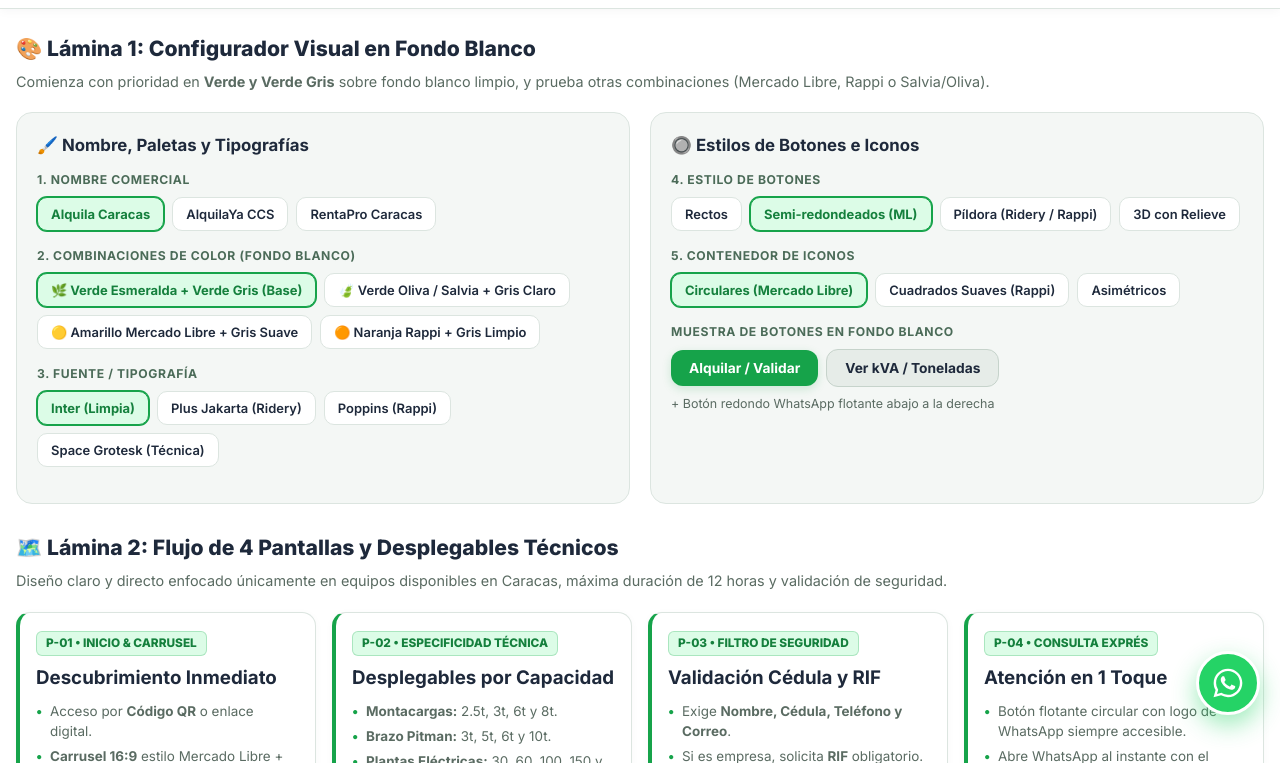
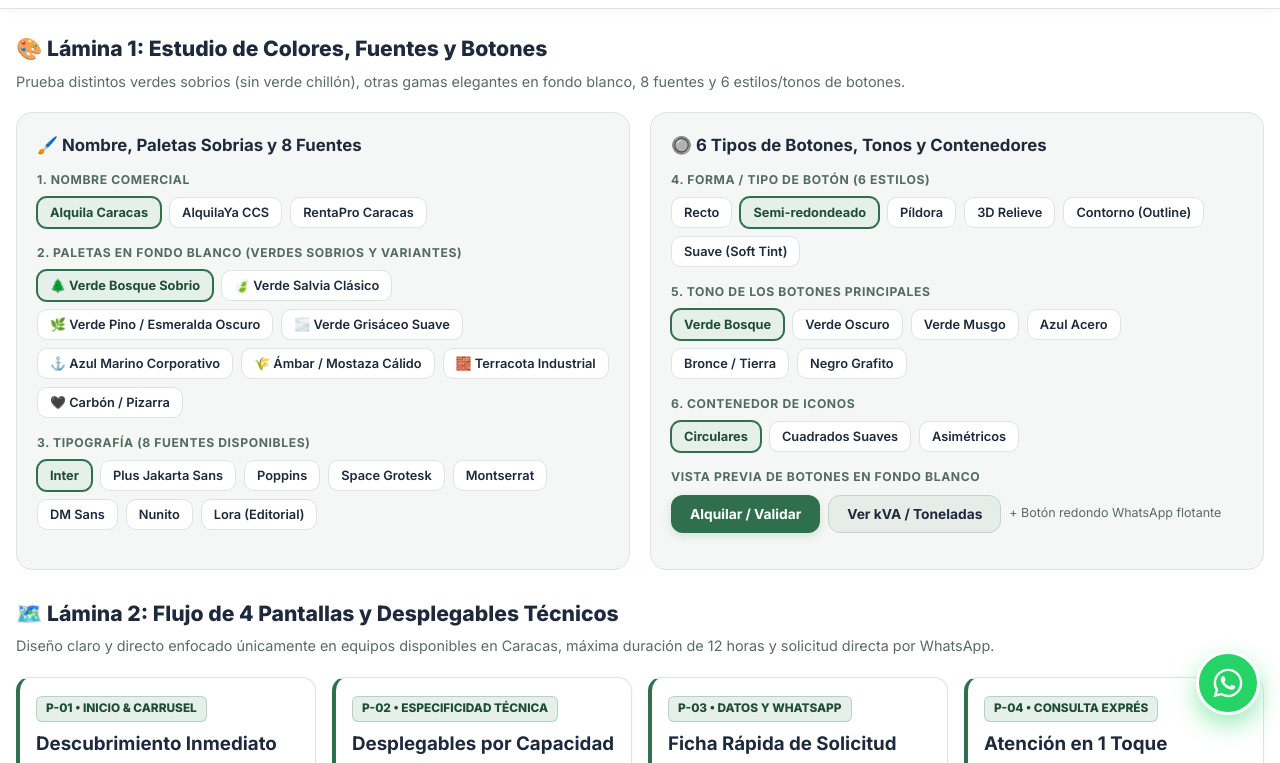
Before and after one commit to juansuarez2011-png/ALQUILER_CARACAS, a plain HTML site: page index.html in a window 1280 px wide. Shown: the part 65-828 px from the top of the page. Drawn offline with Linux system fonts and the light colour scheme.

Commit message:
Update index.html

```diff
--- a/index.html
+++ b/index.html
@@ -6,13 +6,13 @@
   <title>Alquila Caracas — Propuesta Interactiva y Demo Beta</title>
   <link rel="preconnect" href="https://fonts.googleapis.com">
   <link rel="preconnect" href="https://fonts.gstatic.com" crossorigin>
-  <link href="https://fonts.googleapis.com/css2?family=Inter:wght@400;500;600;700;800&family=Plus+Jakarta+Sans:wght@500;700;800&family=Poppins:wght@500;600;700;800&family=Space+Grotesk:wght@500;700&display=swap" rel="stylesheet">
+  <link href="https://fonts.googleapis.com/css2?family=DM+Sans:wght@400;500;700&family=Inter:wght@400;500;600;700;800&family=Lora:wght@500;600;700&family=Montserrat:wght@500;600;700;800&family=Nunito:wght@500;600;700;800&family=Plus+Jakarta+Sans:wght@500;700;800&family=Poppins:wght@500;600;700;800&family=Space+Grotesk:wght@500;700&display=swap" rel="stylesheet">
   <style>
     :root {
-      --primary: #16A34A;
-      --primary-dark: #15803D;
-      --primary-soft: #DCFCE7;
-      --sage-accent: #4B6B58;
+      --primary: #2F6F4E;
+      --primary-dark: #1E4D36;
+      --primary-soft: #E6F0EA;
+      --sage-accent: #526B5E;
       --primary-text: #FFFFFF;
       --bg-page: #FFFFFF;
       --surface-soft: #F4F7F5;
@@ -20,8 +20,11 @@
       --text-main: #1E293B;
       --text-muted: #5A6B62;
       --border-color: #DCE5E0;
+      --btn-bg: #2F6F4E;
+      --btn-color: #FFFFFF;
+      --btn-border: transparent;
       --btn-radius: 12px;
-      --btn-shadow: 0 3px 10px rgba(22, 163, 74, 0.18);
+      --btn-shadow: 0 3px 10px rgba(47, 111, 78, 0.16);
       --font-main: 'Inter', sans-serif;
     }
 
@@ -280,9 +283,9 @@
       background: #FFFFFF;
       color: var(--text-main);
       border: 1px solid var(--border-color);
-      padding: 8px 13px;
+      padding: 7px 12px;
       border-radius: 10px;
-      font-size: 0.81rem;
+      font-size: 0.8rem;
       font-weight: 600;
       cursor: pointer;
       transition: 0.2s;
@@ -311,7 +314,7 @@
       display: inline-block;
       background: var(--primary-soft);
       color: var(--primary-dark);
-      border: 1px solid rgba(22, 163, 74, 0.25);
+      border: 1px solid rgba(47, 111, 78, 0.25);
       font-weight: 800;
       font-size: 0.74rem;
       padding: 3px 9px;
@@ -351,10 +354,10 @@
       font-size: 0.86rem;
       border-radius: var(--btn-radius);
       box-shadow: var(--btn-shadow);
-      border: none;
+      border: 1.5px solid var(--btn-border);
       cursor: pointer;
       font-family: var(--font-main);
-      transition: transform 0.15s, filter 0.2s;
+      transition: transform 0.15s, filter 0.2s, background-color 0.2s, color 0.2s;
     }
 
     .btn-demo:active {
@@ -362,8 +365,9 @@
     }
 
     .btn-primary {
-      background: var(--primary);
-      color: var(--primary-text);
+      background: var(--btn-bg);
+      color: var(--btn-color);
+      border-color: var(--btn-border);
     }
 
     .btn-secondary {
@@ -376,6 +380,7 @@
     .btn-whatsapp-inline {
       background: #25D366;
       color: #FFFFFF;
+      border-color: transparent;
       box-shadow: 0 3px 10px rgba(37, 211, 102, 0.25);
     }
 
@@ -428,7 +433,7 @@
     .city-pill {
       background: var(--primary-soft);
       color: var(--primary-dark);
-      border: 1px solid rgba(22, 163, 74, 0.3);
+      border: 1px solid rgba(47, 111, 78, 0.3);
       font-size: 0.74rem;
       font-weight: 700;
       padding: 4px 10px;
@@ -599,7 +604,7 @@
       background: var(--primary);
       color: var(--primary-text);
       border-color: var(--primary);
-      box-shadow: 0 5px 14px rgba(22, 163, 74, 0.24);
+      box-shadow: 0 5px 14px rgba(47, 111, 78, 0.24);
     }
 
     .cat-item span {
@@ -726,7 +731,7 @@
     /* PANEL DE VALIDACIÓN Y WHATSAPP (P-03) */
     .booking-panel {
       background: var(--surface-soft);
-      border: 1.5px solid rgba(22, 163, 74, 0.35);
+      border: 1.5px solid rgba(47, 111, 78, 0.35);
       border-radius: 20px;
       padding: 20px;
       position: sticky;
@@ -766,25 +771,6 @@
       display: grid;
       grid-template-columns: 1fr 1fr;
       gap: 10px;
-    }
-
-    .security-box {
-      background: #FFFFFF;
-      border: 1px dashed var(--primary);
-      border-radius: 12px;
-      padding: 11px;
-      margin: 12px 0;
-    }
-
-    .security-box h5 {
-      font-size: 0.81rem;
-      color: var(--primary-dark);
-      margin-bottom: 3px;
-    }
-
-    .security-box p {
-      font-size: 0.73rem;
-      color: var(--text-muted);
     }
 
     /* BOTÓN FLOTANTE DE WHATSAPP TOTALMENTE REDONDO Y DIFERENCIADO */
@@ -913,7 +899,7 @@
         <div class="brand-dot"></div>
         <div>
           <h1 id="headerBrandTitle">Alquila Caracas</h1>
-          <span>Fondo Blanco • Verde Gris • Listo para GitHub</span>
+          <span>Fondo Blanco • Tonos Sobrios • Listo para GitHub</span>
         </div>
       </div>
 
@@ -944,12 +930,12 @@
          PESTAÑA 1: LÁMINAS DE FLUJO Y CONFIGURADOR VISUAL
          ========================================================== -->
     <section id="tab-laminas" class="tab-panel active" data-screen="Lámina 01 - Estilos y Especificaciones">
-      <h2 class="section-title">🎨 Lámina 1: Configurador Visual en Fondo Blanco</h2>
-      <p class="section-subtitle">Comienza con prioridad en <strong>Verde y Verde Gris</strong> sobre fondo blanco limpio, y prueba otras combinaciones (Mercado Libre, Rappi o Salvia/Oliva).</p>
+      <h2 class="section-title">🎨 Lámina 1: Estudio de Colores, Fuentes y Botones</h2>
+      <p class="section-subtitle">Prueba distintos verdes sobrios (sin verde chillón), otras gamas elegantes en fondo blanco, 8 fuentes y 6 estilos/tonos de botones.</p>
 
       <div class="grid-2">
         <div class="card">
-          <h3>🖌️ Nombre, Paletas y Tipografías</h3>
+          <h3>🖌️ Nombre, Paletas Sobrias y 8 Fuentes</h3>
 
           <div class="config-group">
             <span class="config-label">1. Nombre Comercial</span>
@@ -961,61 +947,83 @@
           </div>
 
           <div class="config-group">
-            <span class="config-label">2. Combinaciones de Color (Fondo Blanco)</span>
+            <span class="config-label">2. Paletas en Fondo Blanco (Verdes Sobrios y Variantes)</span>
             <div class="chip-row" id="paletteOptions">
-              <button class="option-chip selected" onclick="setPalette('#16A34A', '#15803D', '#DCFCE7', '#FFFFFF', this)">🌿 Verde Esmeralda + Verde Gris (Base)</button>
-              <button class="option-chip" onclick="setPalette('#4D7C0F', '#3F6212', '#ECFCCB', '#FFFFFF', this)">🍃 Verde Oliva / Salvia + Gris Claro</button>
-              <button class="option-chip" onclick="setPalette('#EAB308', '#A16207', '#FEF9C3', '#1E293B', this)">🟡 Amarillo Mercado Libre + Gris Suave</button>
-              <button class="option-chip" onclick="setPalette('#EA580C', '#C2410C', '#FFEDD5', '#FFFFFF', this)">🟠 Naranja Rappi + Gris Limpio</button>
+              <button class="option-chip selected" onclick="setPalette('#2F6F4E', '#1E4D36', '#E6F0EA', '#FFFFFF', this)">🌲 Verde Bosque Sobrio</button>
+              <button class="option-chip" onclick="setPalette('#4A7C59', '#31543B', '#EBF3ED', '#FFFFFF', this)">🍃 Verde Salvia Clásico</button>
+              <button class="option-chip" onclick="setPalette('#1F5A4B', '#133B31', '#E2EFEC', '#FFFFFF', this)">🌿 Verde Pino / Esmeralda Oscuro</button>
+              <button class="option-chip" onclick="setPalette('#5C7A67', '#3F5648', '#EEF3F0', '#FFFFFF', this)">🌫️ Verde Grisáceo Suave</button>
+              <button class="option-chip" onclick="setPalette('#1E3A5F', '#142740', '#E8EEF5', '#FFFFFF', this)">⚓ Azul Marino Corporativo</button>
+              <button class="option-chip" onclick="setPalette('#B4690E', '#7C4708', '#FDF3E6', '#FFFFFF', this)">🌾 Ámbar / Mostaza Cálido</button>
+              <button class="option-chip" onclick="setPalette('#9A3412', '#6C220A', '#FDECE6', '#FFFFFF', this)">🧱 Terracota Industrial</button>
+              <button class="option-chip" onclick="setPalette('#334155', '#1E293B', '#EDF2F7', '#FFFFFF', this)">🖤 Carbón / Pizarra</button>
             </div>
           </div>
 
           <div class="config-group">
-            <span class="config-label">3. Fuente / Tipografía</span>
+            <span class="config-label">3. Tipografía (8 Fuentes Disponibles)</span>
             <div class="chip-row" id="fontOptions">
-              <button class="option-chip selected" onclick="setFont('\'Inter\', sans-serif', this)">Inter (Limpia)</button>
-              <button class="option-chip" onclick="setFont('\'Plus Jakarta Sans\', sans-serif', this)">Plus Jakarta (Ridery)</button>
-              <button class="option-chip" onclick="setFont('\'Poppins\', sans-serif', this)">Poppins (Rappi)</button>
-              <button class="option-chip" onclick="setFont('\'Space Grotesk\', sans-serif', this)">Space Grotesk (Técnica)</button>
+              <button class="option-chip selected" onclick="setFont('\'Inter\', sans-serif', this)">Inter</button>
+              <button class="option-chip" onclick="setFont('\'Plus Jakarta Sans\', sans-serif', this)">Plus Jakarta Sans</button>
+              <button class="option-chip" onclick="setFont('\'Poppins\', sans-serif', this)">Poppins</button>
+              <button class="option-chip" onclick="setFont('\'Space Grotesk\', sans-serif', this)">Space Grotesk</button>
+              <button class="option-chip" onclick="setFont('\'Montserrat\', sans-serif', this)">Montserrat</button>
+              <button class="option-chip" onclick="setFont('\'DM Sans\', sans-serif', this)">DM Sans</button>
+              <button class="option-chip" onclick="setFont('\'Nunito\', sans-serif', this)">Nunito</button>
+              <button class="option-chip" onclick="setFont('\'Lora\', serif', this)">Lora (Editorial)</button>
             </div>
           </div>
         </div>
 
         <div class="card">
-          <h3>🔘 Estilos de Botones e Iconos</h3>
+          <h3>🔘 6 Tipos de Botones, Tonos y Contenedores</h3>
 
           <div class="config-group">
-            <span class="config-label">4. Estilo de Botones</span>
+            <span class="config-label">4. Forma / Tipo de Botón (6 Estilos)</span>
             <div class="chip-row" id="radiusOptions">
-              <button class="option-chip" onclick="setButtonStyle('4px', 'none', this)">Rectos</button>
-              <button class="option-chip selected" onclick="setButtonStyle('12px', '0 3px 10px rgba(22, 163, 74, 0.18)', this)">Semi-redondeados (ML)</button>
-              <button class="option-chip" onclick="setButtonStyle('99px', '0 3px 10px rgba(22, 163, 74, 0.18)', this)">Píldora (Ridery / Rappi)</button>
-              <button class="option-chip" onclick="setButtonStyle('14px', '0 4px 0 rgba(21, 128, 61, 0.35)', this)">3D con Relieve</button>
+              <button class="option-chip" onclick="setButtonShape('4px', 'none', 'solid', this)">Recto</button>
+              <button class="option-chip selected" onclick="setButtonShape('12px', '0 3px 10px rgba(15, 23, 42, 0.12)', 'solid', this)">Semi-redondeado</button>
+              <button class="option-chip" onclick="setButtonShape('99px', '0 3px 10px rgba(15, 23, 42, 0.12)', 'solid', this)">Píldora</button>
+              <button class="option-chip" onclick="setButtonShape('12px', '0 4px 0 rgba(15, 23, 42, 0.25)', 'solid', this)">3D Relieve</button>
+              <button class="option-chip" onclick="setButtonShape('10px', 'none', 'outline', this)">Contorno (Outline)</button>
+              <button class="option-chip" onclick="setButtonShape('12px', 'none', 'soft', this)">Suave (Soft Tint)</button>
             </div>
           </div>
 
           <div class="config-group">
-            <span class="config-label">5. Contenedor de Iconos</span>
+            <span class="config-label">5. Tono de los Botones Principales</span>
+            <div class="chip-row" id="buttonToneOptions">
+              <button class="option-chip selected" onclick="setButtonTone('#2F6F4E', '#FFFFFF', this)">Verde Bosque</button>
+              <button class="option-chip" onclick="setButtonTone('#1E4D36', '#FFFFFF', this)">Verde Oscuro</button>
+              <button class="option-chip" onclick="setButtonTone('#4F772D', '#FFFFFF', this)">Verde Musgo</button>
+              <button class="option-chip" onclick="setButtonTone('#2B5B84', '#FFFFFF', this)">Azul Acero</button>
+              <button class="option-chip" onclick="setButtonTone('#8C5A2B', '#FFFFFF', this)">Bronce / Tierra</button>
+              <button class="option-chip" onclick="setButtonTone('#1E293B', '#FFFFFF', this)">Negro Grafito</button>
+            </div>
+          </div>
+
+          <div class="config-group">
+            <span class="config-label">6. Contenedor de Iconos</span>
             <div class="chip-row" id="iconShapeOptions">
-              <button class="option-chip selected" onclick="setIconShape('circle', this)">Circulares (Mercado Libre)</button>
-              <button class="option-chip" onclick="setIconShape('square', this)">Cuadrados Suaves (Rappi)</button>
+              <button class="option-chip selected" onclick="setIconShape('circle', this)">Circulares</button>
+              <button class="option-chip" onclick="setIconShape('square', this)">Cuadrados Suaves</button>
               <button class="option-chip" onclick="setIconShape('tag', this)">Asimétricos</button>
             </div>
           </div>
 
           <div class="config-group">
-            <span class="config-label">Muestra de Botones en Fondo Blanco</span>
+            <span class="config-label">Vista Previa de Botones en Fondo Blanco</span>
             <div class="chip-row" style="margin-top: 8px; align-items: center;">
               <button class="btn-demo btn-primary" onclick="switchTab('demo', document.querySelectorAll('.tab-btn')[1])">Alquilar / Validar</button>
               <button class="btn-demo btn-secondary">Ver kVA / Toneladas</button>
-              <span style="font-size: 0.78rem; color: var(--text-muted);">+ Botón redondo WhatsApp flotante abajo a la derecha</span>
+              <span style="font-size: 0.78rem; color: var(--text-muted);">+ Botón redondo WhatsApp flotante</span>
             </div>
           </div>
         </div>
       </div>
 
       <h2 class="section-title">🗺️ Lámina 2: Flujo de 4 Pantallas y Desplegables Técnicos</h2>
-      <p class="section-subtitle">Diseño claro y directo enfocado únicamente en equipos disponibles en Caracas, máxima duración de 12 horas y validación de seguridad.</p>
+      <p class="section-subtitle">Diseño claro y directo enfocado únicamente en equipos disponibles en Caracas, máxima duración de 12 horas y solicitud directa por WhatsApp.</p>
 
       <div class="grid-4">
         <div class="screen-node">
@@ -1040,12 +1048,12 @@
         </div>
 
         <div class="screen-node">
-          <span class="screen-code">P-03 • FILTRO DE SEGURIDAD</span>
-          <h3>Validación Cédula y RIF</h3>
+          <span class="screen-code">P-03 • DATOS Y WHATSAPP</span>
+          <h3>Ficha Rápida de Solicitud</h3>
           <ul>
-            <li>Exige <strong>Nombre, Cédula, Teléfono y Correo</strong>.</li>
+            <li>Captura <strong>Nombre, Cédula, Teléfono y Correo</strong>.</li>
             <li>Si es empresa, solicita <strong>RIF</strong> obligatorio.</li>
-            <li>Envía la ficha ordenada a <strong>WhatsApp</strong> para chequeo previo de perfil.</li>
+            <li>Envía la ficha ordenada a <strong>WhatsApp</strong> en un toque.</li>
           </ul>
         </div>
 
@@ -1184,12 +1192,12 @@
           </div>
         </div>
 
-        <!-- PANEL DE VALIDACIÓN Y WHATSAPP (P-03) -->
-        <div class="booking-panel" data-screen="P-03 Ficha de Seguridad y WhatsApp">
-          <span class="screen-code">PANTALLA P-03 • VALIDACIÓN Y CIERRE</span>
+        <!-- PANEL DE SOLICITUD Y WHATSAPP (P-03) SIN CUADRO PUNTEADO -->
+        <div class="booking-panel" data-screen="P-03 Ficha de Solicitud y WhatsApp">
+          <span class="screen-code">PANTALLA P-03 • SOLICITUD Y CIERRE</span>
           <h3 style="margin-bottom: 4px; color: var(--text-main);">Solicitud de Alquiler (Máx. 12h)</h3>
-          <p style="font-size: 0.8rem; color: var(--text-muted); margin-bottom: 12px;">
-            Verifica la capacidad seleccionada, elige horas y modalidad, y completa los datos para chequeo de seguridad.
+          <p style="font-size: 0.8rem; color: var(--text-muted); margin-bottom: 14px;">
+            Verifica la capacidad seleccionada, elige horas y modalidad, y completa los datos del solicitante.
           </p>
 
           <div class="form-group">
@@ -1220,11 +1228,6 @@
             </div>
           </div>
 
-          <div class="security-box">
-            <h5>🛡️ Validación Rápida de Perfil (Obligatorio)</h5>
-            <p>Se requiere Cédula (y RIF si es empresa) para verificación de seguridad antes de confirmar entrega en Caracas.</p>
-          </div>
-
           <div class="form-row-2">
             <div class="form-group">
               <label>Nombre Completo *</label>
@@ -1261,7 +1264,7 @@
 
           <div style="display: flex; flex-wrap: wrap; gap: 10px; margin-top: 14px;">
             <button class="btn-demo btn-primary" style="flex: 1;" onclick="submitRentalToWhatsApp()">
-              ✅ Solicitar y Validar por WhatsApp
+              ✅ Solicitar por WhatsApp
             </button>
             <button class="btn-demo btn-whatsapp-inline" onclick="triggerExpressWhatsApp()">
               Consulta Exprés
@@ -1284,7 +1287,7 @@
           <ul style="font-size: 0.86rem; color: var(--text-muted); padding-left: 18px;">
             <li style="margin-bottom: 8px;"><strong>App Web Instalable + Código QR:</strong> Acceso directo desde cualquier teléfono o PC sin depender de aprobaciones lentas de tiendas.</li>
             <li style="margin-bottom: 8px;"><strong>Catálogo Inteligente "Solo Disponible":</strong> Interruptor de 1 clic para ocultar equipos ocupados y selectores de capacidad (kVA, Toneladas, Blindaje).</li>
-            <li style="margin-bottom: 8px;"><strong>Registro de Seguridad + WhatsApp Directo:</strong> Captura de Nombre, Cédula, RIF, Correo y Teléfono con disparo automático a WhatsApp.</li>
+            <li style="margin-bottom: 8px;"><strong>Ficha de Solicitud + WhatsApp Directo:</strong> Captura de Nombre, Cédula, RIF, Correo y Teléfono con disparo automático a WhatsApp.</li>
             <li><strong>Botón Redondo de WhatsApp:</strong> Consulta exprés inmediata desde cualquier pantalla.</li>
           </ul>
         </div>
@@ -1311,7 +1314,7 @@
                 <td>$650 USD</td>
               </tr>
               <tr>
-                <td><strong>3. Panel de Disponibilidad y Registro Seguridad</strong> (Cédula/RIF + Código QR)</td>
+                <td><strong>3. Panel de Disponibilidad y Ficha de Solicitud</strong> (Cédula/RIF + Código QR)</td>
                 <td>4 – 5 días</td>
                 <td>$300 USD</td>
               </tr>
@@ -1499,6 +1502,46 @@
       }
     ];
 
+    let currentBtnToneBg = '#2F6F4E';
+    let currentBtnToneText = '#FFFFFF';
+    let currentBtnMode = 'solid';
+    let currentBtnShadow = '0 3px 10px rgba(15, 23, 42, 0.12)';
+
+    function applyButtonAppearance() {
+      const root = document.documentElement;
+      if (currentBtnMode === 'outline') {
+        root.style.setProperty('--btn-bg', '#FFFFFF');
+        root.style.setProperty('--btn-color', currentBtnToneBg);
+        root.style.setProperty('--btn-border', currentBtnToneBg);
+        root.style.setProperty('--btn-shadow', 'none');
+      } else if (currentBtnMode === 'soft') {
+        root.style.setProperty('--btn-bg', '#EBF3ED');
+        root.style.setProperty('--btn-color', currentBtnToneBg);
+        root.style.setProperty('--btn-border', 'transparent');
+        root.style.setProperty('--btn-shadow', 'none');
+      } else {
+        root.style.setProperty('--btn-bg', currentBtnToneBg);
+        root.style.setProperty('--btn-color', currentBtnToneText);
+        root.style.setProperty('--btn-border', 'transparent');
+        root.style.setProperty('--btn-shadow', currentBtnShadow);
+      }
+    }
+
+    function setButtonShape(radius, shadow, mode, el) {
+      document.documentElement.style.setProperty('--btn-radius', radius);
+      currentBtnShadow = shadow;
+      currentBtnMode = mode;
+      applyButtonAppearance();
+      selectChip('#radiusOptions', el);
+    }
+
+    function setButtonTone(bgColor, textColor, el) {
+      currentBtnToneBg = bgColor;
+      currentBtnToneText = textColor;
+      applyButtonAppearance();
+      selectChip('#buttonToneOptions', el);
+    }
+
     function renderFleet(filter = 'todos') {
       const container = document.getElementById('fleetContainer');
       const filtered = filter === 'todos' ? fleetItems : fleetItems.filter(i => i.cat === filter);
@@ -1585,12 +1628,6 @@
     function setFont(fontFamily, el) {
       document.documentElement.style.setProperty('--font-main', fontFamily);
       selectChip('#fontOptions', el);
-    }
-
-    function setButtonStyle(radius, shadow, el) {
-      document.documentElement.style.setProperty('--btn-radius', radius);
-      document.documentElement.style.setProperty('--btn-shadow', shadow);
-      selectChip('#radiusOptions', el);
     }
 
     function setIconShape(shape, el) {
@@ -1623,7 +1660,7 @@
       const rif = document.getElementById('clientRif').value.trim();
 
       if (!name || !cedula || !phone || !email) {
-        alert('Completa Nombre, Cédula de Identidad, Teléfono y Correo para la validación de seguridad.');
+        alert('Completa Nombre, Cédula de Identidad, Teléfono y Correo para enviar la solicitud.');
         return;
       }
       if (isCompany && !rif) {
@@ -1637,7 +1674,7 @@
         `• *Duración:* ${hours}\n` +
         `• *Modalidad:* ${driver}\n` +
         `--------------------------\n` +
-        `*DATOS PARA VALIDACIÓN DE SEGURIDAD:*\n` +
+        `*DATOS DEL SOLICITANTE:*\n` +
         `• *Cliente:* ${name}\n` +
         `• *Cédula:* ${cedula}\n` +
         `• *Teléfono:* ${phone}\n` +
```
